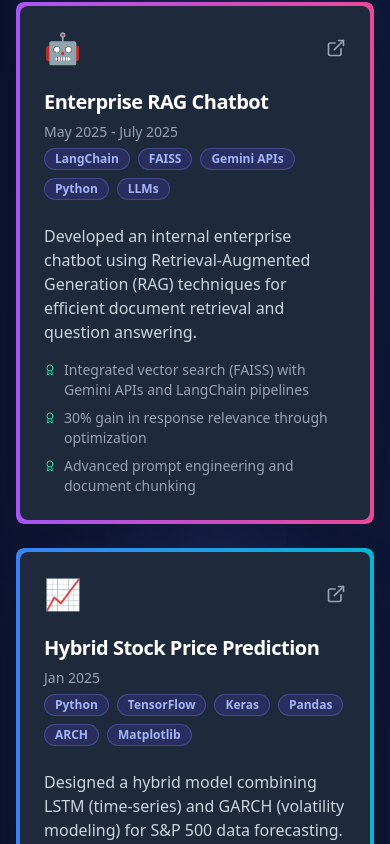
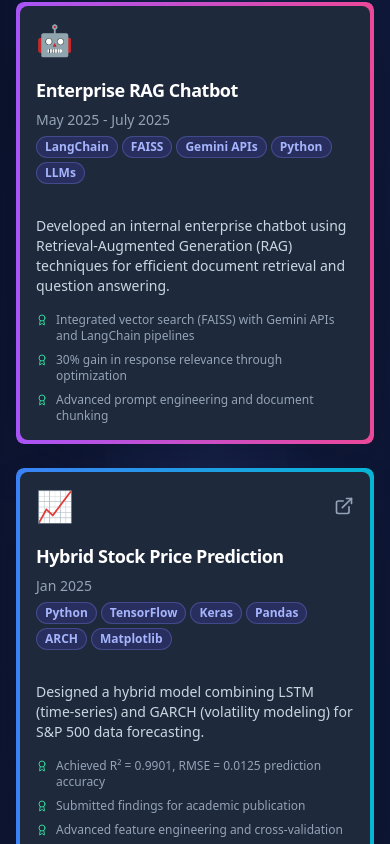
Before and after one commit to dhruvm-18/dhruv-portfolio, a React (Vite) app: page / in a window 390 px wide. Shown: the part 4260-5104 px from the top of the page. Built offline with nearby package versions, Linux system fonts and the light colour scheme.

Commit message:
feat: add links to featured projects

```diff
--- a/src/pages/Index.tsx
+++ b/src/pages/Index.tsx
@@ -111,7 +111,8 @@ const Index = () => {
         "Advanced feature engineering and cross-validation"
       ],
       gradient: "from-blue-500 to-cyan-500",
-      icon: "📈"
+      icon: "📈",
+      link: "https://github.com/dhruvm-18/Stock-market-model"
     },
     {
       title: "Product Sentiment Analyzer",
@@ -124,7 +125,8 @@ const Index = () => {
         "Keyphrase extraction for customer feedback themes"
       ],
       gradient: "from-green-500 to-emerald-500",
-      icon: "💭"
+      icon: "💭",
+      link: "https://github.com/dhruvm-18/Product-Sentiment-Analysis"
     },
     {
       title: "Railway Ticketing Chatbot",
@@ -137,7 +139,8 @@ const Index = () => {
         "Applied early NLP techniques for query classification"
       ],
       gradient: "from-orange-500 to-red-500",
-      icon: "🚂"
+      icon: "🚂",
+      link: "https://github.com/dhruvm-18/TicketBookingChatbot"
     }
   ];
 
@@ -596,50 +599,49 @@ const Index = () => {
             transition={{ duration: 0.8 }}
             className="text-center mb-12 md:mb-16"
           >
-            <h2 className={`text-3xl sm:text-4xl md:text-5xl font-bold mb-4 md:mb-6 ${isDarkMode ? 'bg-gradient-to-r from-blue-300 to-indigo-300 bg-clip-text text-transparent' : 'text-gray-900'}`}>
-              Featured Projects
-            </h2>
+            <h2 className={`text-3xl sm:text-4xl md:text-5xl font-bold mb-4 md:mb-6 ${isDarkMode ? 'bg-gradient-to-r from-blue-300 to-indigo-300 bg-clip-text text-transparent' : 'text-gray-900'}`}>Featured Projects</h2>
             <div className={`w-20 md:w-24 h-1 ${isDarkMode ? 'bg-gradient-to-r from-blue-400 to-indigo-400' : 'bg-gradient-to-r from-blue-500 to-indigo-500'} mx-auto`}></div>
           </motion.div>
 
           <div className="grid md:grid-cols-2 gap-6 md:gap-8">
-            {projects.map((project, index) => (
+            {projects.map((project, index) => {
+              const projectContent = (
                 <motion.div
                   key={index}
                   initial={{ opacity: 0, y: 50 }}
                   whileInView={{ opacity: 1, y: 0 }}
                   transition={{ duration: 0.8, delay: index * 0.2 }}
-                whileHover={{ scale: 1.05, rotateY: 5 }}
-                className="group"
+                  whileHover={{ scale: 1.05, rotateY: project.link ? 5 : 0 }}
+                  className="group h-full"
                 >
                   <Card className={`h-full border-0 overflow-hidden shadow-2xl hover:shadow-3xl transition-all duration-300 ${isDarkMode ? 'bg-slate-800/80' : 'bg-white/90'} ${isDarkMode ? 'border-slate-700' : 'border-blue-200'}`}>
-                  <div className={`bg-gradient-to-r ${project.gradient} p-1 rounded-lg`}>
-                    <div className={`${isDarkMode ? 'bg-slate-800' : 'bg-white'} rounded-lg h-full`}>
-                      <CardHeader className="relative">
-                        <div className="flex items-center justify-between mb-4">
+                    <div className={`bg-gradient-to-r ${project.gradient} p-1 rounded-lg h-full`}>
+                      <div className={`${isDarkMode ? 'bg-slate-800' : 'bg-white'} rounded-lg h-full flex flex-col`}>
+                        <CardHeader className="relative p-4 md:p-6">
+                          <div className="flex items-center justify-between mb-3">
                             <div className="text-3xl md:text-4xl">{project.icon}</div>
-                          <ExternalLink className={`w-5 h-5 ${isDarkMode ? 'text-slate-400 group-hover:text-slate-200' : 'text-gray-400 group-hover:text-gray-600'} transition-colors`} />
+                            {project.link && <ExternalLink className={`w-5 h-5 ${isDarkMode ? 'text-slate-400 group-hover:text-slate-200' : 'text-gray-400 group-hover:text-gray-600'} transition-colors`} />}
                           </div>
-                        <CardTitle className={`text-xl ${isDarkMode ? 'text-white group-hover:text-blue-200' : 'text-gray-900 group-hover:text-blue-600'} transition-colors`}>
+                          <CardTitle className={`text-lg md:text-xl ${isDarkMode ? 'text-white group-hover:text-blue-200' : 'text-gray-900 group-hover:text-blue-600'} transition-colors`}>
                             {project.title}
                           </CardTitle>
-                        <CardDescription className={`${isDarkMode ? 'text-slate-400' : 'text-gray-600'} mb-4`}>
+                          <CardDescription className={`${isDarkMode ? 'text-slate-400' : 'text-gray-600'} mb-3 text-sm`}>
                             {project.period}
                           </CardDescription>
-                        <div className="flex flex-wrap gap-2">
+                          <div className="flex flex-wrap gap-1 md:gap-2">
                             {project.tech.map((tech, i) => (
-                            <Badge key={i} variant="secondary" className={`${isDarkMode ? 'bg-indigo-600/20 text-indigo-300 border-indigo-400/30' : 'bg-indigo-100 text-indigo-700 border-indigo-300'}`}>
+                              <Badge key={i} variant="secondary" className={`${isDarkMode ? 'bg-indigo-600/20 text-indigo-300 border-indigo-400/30' : 'bg-indigo-100 text-indigo-700 border-indigo-300'} text-xs px-2 py-0.5`}>
                                 {tech}
                               </Badge>
                             ))}
                           </div>
                         </CardHeader>
-                      <CardContent>
-                        <p className={`mb-4 ${isDarkMode ? 'text-slate-300' : 'text-gray-700'}`}>{project.description}</p>
+                        <CardContent className="p-4 md:p-6 flex-grow">
+                          <p className={`mb-4 text-sm md:text-base ${isDarkMode ? 'text-slate-300' : 'text-gray-700'}`}>{project.description}</p>
                           <ul className="space-y-2">
                             {project.achievements.map((achievement, i) => (
-                            <li key={i} className="flex items-start text-sm">
-                              <Award className={`w-3 h-3 mr-2 mt-1 flex-shrink-0 ${isDarkMode ? 'text-emerald-400' : 'text-emerald-600'}`} />
+                              <li key={i} className="flex items-start text-xs md:text-sm">
+                                <Award className={`w-3 h-3 mr-2 mt-0.5 md:mt-1 flex-shrink-0 ${isDarkMode ? 'text-emerald-400' : 'text-emerald-600'}`} />
                                 <span className={`${isDarkMode ? 'text-slate-400' : 'text-gray-600'}`}>{achievement}</span>
                               </li>
                             ))}
@@ -649,7 +651,17 @@ const Index = () => {
                     </div>
                   </Card>
                 </motion.div>
-            ))}
+              );
+
+              if (project.link) {
+                return (
+                  <a key={project.title} href={project.link} target="_blank" rel="noopener noreferrer">
+                    {projectContent}
+                  </a>
+                );
+              }
+              return projectContent;
+            })}
           </div>
 
           {/* Publications */}
```
Lines whose indentation alone changed are shown as unchanged.
